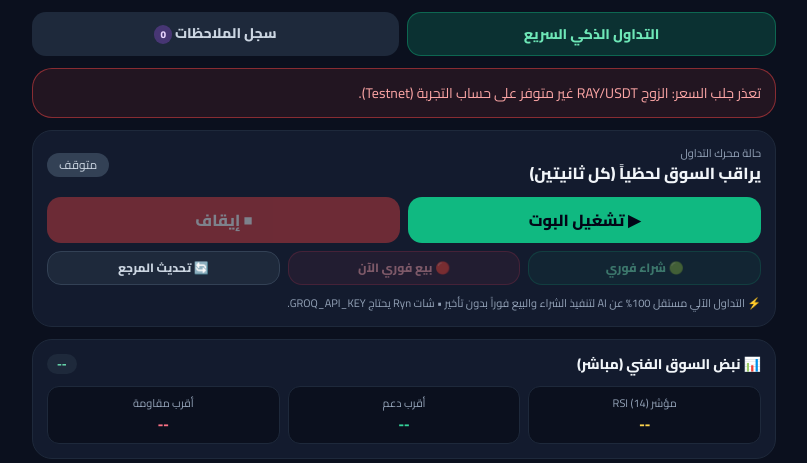
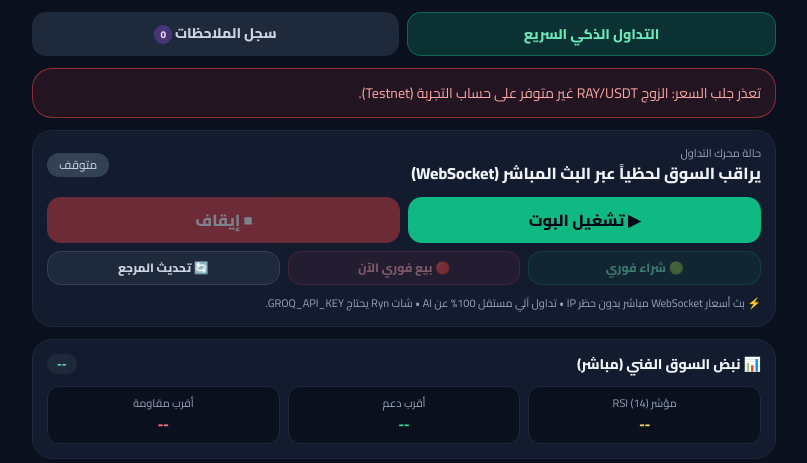
Before and after one commit to haeeedar6-ops/bot_bi, a FastAPI app: page / in a window 1280 px wide. Shown: the part 50-513 px from the top of the page, without its empty margins (236-1043 px from the left). Run offline with FastAPI, Linux system fonts and the light colour scheme; data that the repository does not hold is empty; some libraries are stand-ins or nearby versions.

Commit message:
Add files via upload

```diff
--- a/templates/index.html
+++ b/templates/index.html
@@ -224,7 +224,7 @@
 <script>
 const $ = (id) => document.getElementById(id);
 const STAGES = {
-  IDLE_WATCHING:'يراقب السوق لحظياً (كل ثانيتين)',
+  IDLE_WATCHING:'يراقب السوق لحظياً عبر البث المباشر (WebSocket)',
   INSPECTING_DIP:'وصل لنقطة الشراء — يلتقط أدنى قاع للشراء الفوري ⚡',
   IN_POSITION:'داخل صفقة — يراقب هدف البيع وحماية الربح 🎯'
 };
@@ -260,17 +260,18 @@ function render(s) {
   $('modeBadge').className = 'text-[10px] px-2 py-0.5 rounded-full ' + (m.mode === 'live' ? 'bg-red-500/20 text-red-300' : 'bg-amber-500/20 text-amber-300');
   const ok = m.connected && b.price_ok;
   $('connDot').className = 'inline-block w-2 h-2 rounded-full align-middle ' + (ok ? 'bg-emerald-400' : 'bg-red-500');
-  $('connTxt').textContent = !m.connected ? 'المحفظة غير مربوطة (أضف مفاتيح Binance)' : (b.price_ok ? 'متصل بمحفظة Binance' : 'تعذر جلب السعر');
+  const wsLabel = m.ws_connected ? 'متصل عبر WebSocket المباشر (وزن 0)' : 'متصل بمحفظة Binance';
+  $('connTxt').textContent = !m.connected ? 'المحفظة غير مربوطة (أضف مفاتيح Binance)' : (b.price_ok ? wsLabel : 'جاري إعادة الاتصال...');
   $('fabDot').className = 'absolute top-0 right-0 w-4 h-4 rounded-full border-2 border-[#0B101E] ' + (b.running ? 'bg-emerald-400' : 'bg-slate-500');
 
   $('stageTxt').textContent = STAGES[cs.stage] || cs.stage;
-  $('runBadge').textContent = b.running ? '● شغّال بسرعة ' + (m.poll_seconds || 2) + 'ث' : 'متوقف';
+  $('runBadge').textContent = b.running ? '● شغّال (WebSocket)' : 'متوقف';
   $('runBadge').className = 'text-xs px-3 py-1 rounded-full ' + (b.running ? 'bg-emerald-500/20 text-emerald-300' : 'bg-slate-700 text-slate-300');
   $('btnStart').disabled = b.running; $('btnStop').disabled = !b.running;
   $('btnForceBuy').disabled = !m.connected || cs.stage === 'IN_POSITION';
   $('btnForceSell').disabled = !m.connected || (cs.stage !== 'IN_POSITION' && (!w.base_free || w.base_free <= 0));
 
-  $('aiLine').textContent = '⚡ التداول الآلي مستقل 100% عن AI لتنفيذ الشراء والبيع فوراً بدون تأخير • ' + (m.ai_enabled ? 'شات المحلل Ryn جاهز.' : 'شات Ryn يحتاج GROQ_API_KEY.');
+  $('aiLine').textContent = '⚡ بث أسعار WebSocket مباشر بدون حظر IP • تداول آلي مستقل 100% عن AI • ' + (m.ai_enabled ? 'شات المحلل Ryn جاهز.' : 'شات Ryn يحتاج GROQ_API_KEY.');
 
   // تحديث نبض السوق الفني
   $('mTrend').textContent = ma.market_trend || '--';
@@ -397,7 +398,7 @@ async function openChat() {
     chatLoaded = true;
     try {
       const h = await api('/api/chat/history');
-      if (h.messages.length === 0) addBubble('ai', 'أهلاً بك يا صديقي المتداول! أنا Ryn، محلل السوق الخاص بك 📈.\nتداولك الآلي شغّال الآن بأقصى سرعة وبدون أي تأخير مني، ومهمتي هون أحلل لك السوق والمؤشرات الفنية (RSI، المتوسطات، الدعوم والمقاومات) لحظة بلحظة. اسألني عن السوق أو اضغط على أحد الأزرار فوق!');
+      if (h.messages.length === 0) addBubble('ai', 'أهلاً بك يا صديقي المتداول! أنا Ryn، محلل السوق الخاص بك 📈.\nتداولك الآلي شغّال الآن عبر البث المباشر (WebSocket) بأقصى سرعة وبدون أي حظر IP، ومهمتي هون أحلل لك السوق والمؤشرات الفنية (RSI، المتوسطات، الدعوم والمقاومات) لحظة بلحظة. اسألني عن السوق أو اضغط على أحد الأزرار فوق!');
       h.messages.forEach(m => addBubble(m.role === 'user' ? 'me' : 'ai', m.content));
     } catch (e) { addBubble('err', e.message); chatLoaded = false; }
   }
@@ -410,7 +411,7 @@ $('chatForm').onsubmit = (ev) => { ev.preventDefault(); sendChatMsg($('chatInput
 document.querySelectorAll('.qPrompt').forEach(btn => btn.onclick = () => sendChatMsg(btn.dataset.q));
 
 if ('serviceWorker' in navigator) navigator.serviceWorker.register('/sw.js').catch(() => {});
-refresh(); setInterval(refresh, 2000);
+refresh(); setInterval(refresh, 2500);
 </script>
 </body>
 </html>
```
